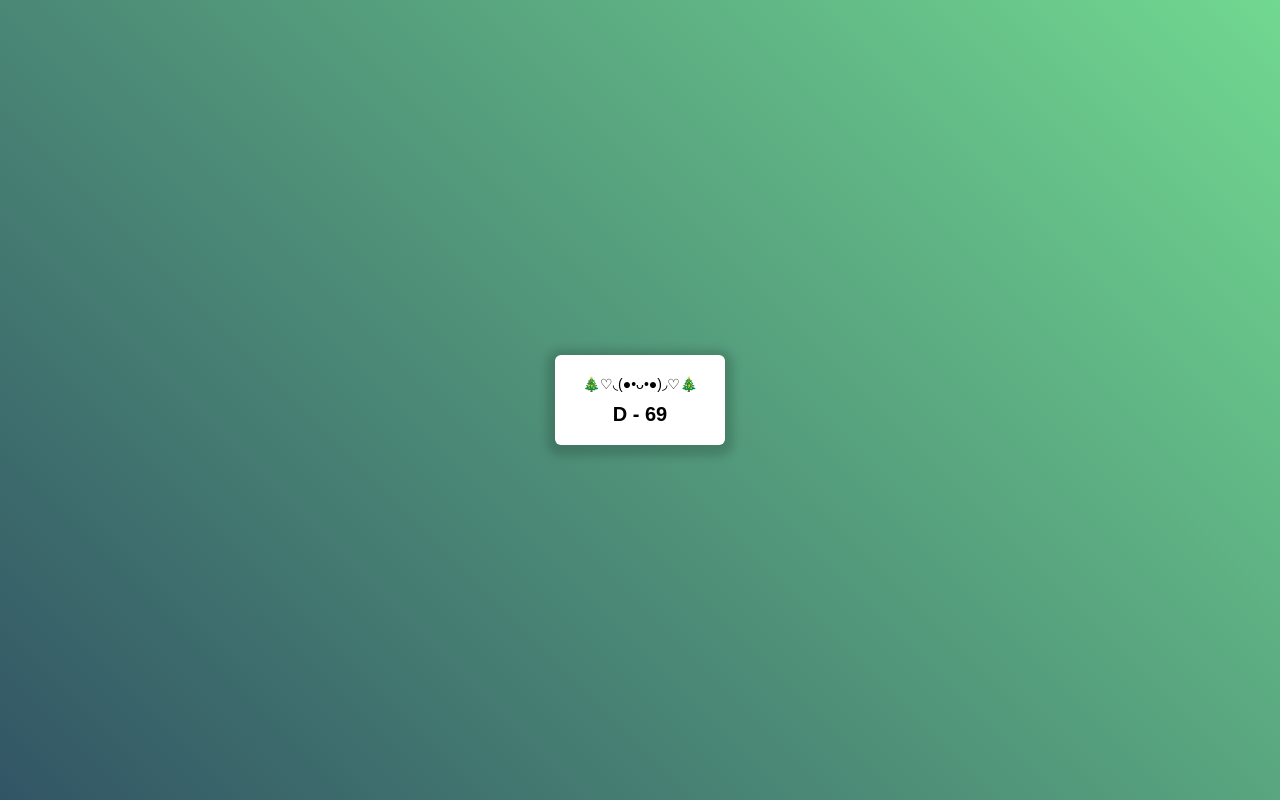
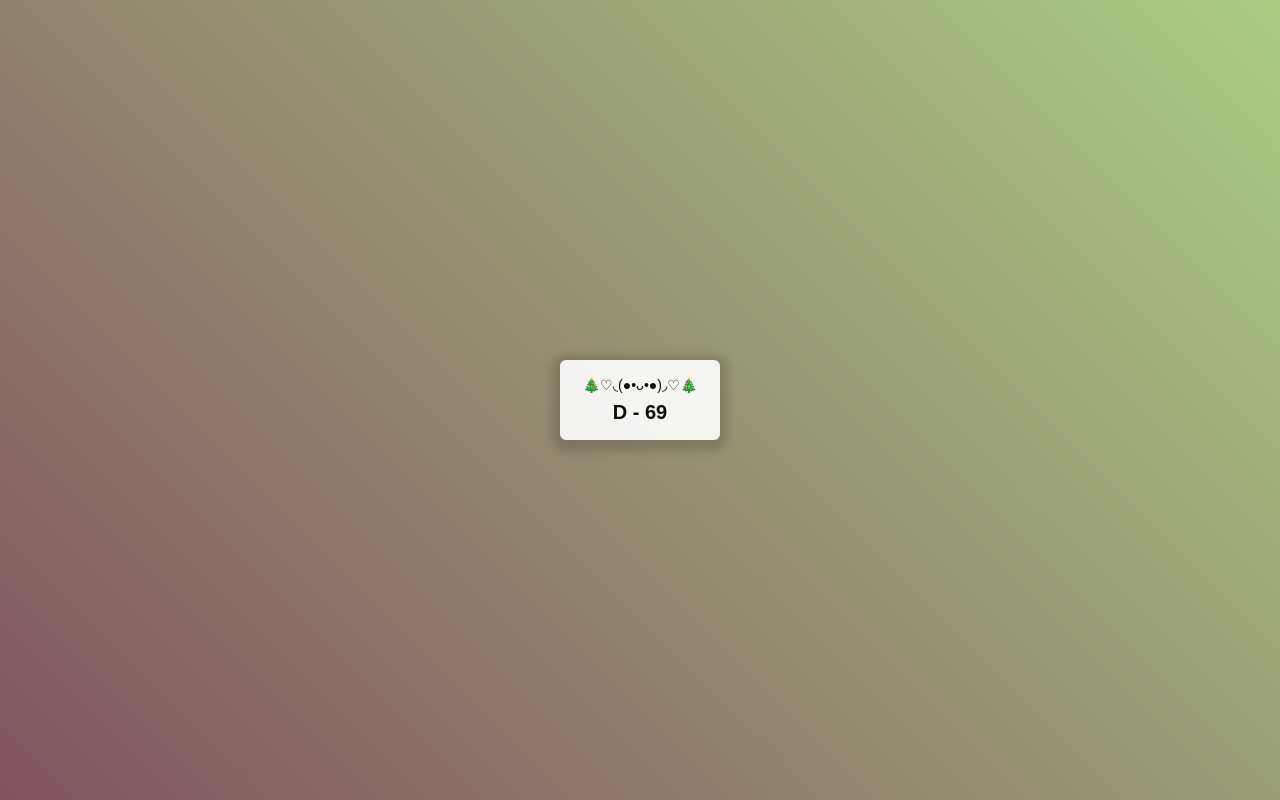
Before and after one commit to pakxe/widget, a React (Create React App) app: page / in a window 1280 px wide. Built offline with nearby package versions, Linux system fonts and the light colour scheme.

Commit message:
feat: 배경 그라데이션 움직이는거

```diff
--- a/src/App.js
+++ b/src/App.js
@@ -2,10 +2,9 @@ import styled from "styled-components";
 import React, { useEffect, useState } from "react";
 import moment from "moment";
 import Flex from "./components/Flex/index";
-import { motion } from "framer-motion";
+import { motion, transform } from "framer-motion";
 
 const Background = styled(motion.div)`
-  background: linear-gradient(45deg, #325565, #71d890);
   display: flex;
   flex-direction: ${(props) => props.direction || "row"};
   justify-content: ${(props) => props.justify || "initial"};
@@ -15,8 +14,9 @@ const Background = styled(motion.div)`
 `;
 
 const Box = styled(motion.div)`
-  width: 170px;
-  height: 90px;
+  opacity: 0.9;
+  width: 160px;
+  height: 80px;
   border-radius: 6px;
   background-color: white;
   box-shadow: 0 3px 10px 8px rgba(0, 0, 0, 0.17);
@@ -30,6 +30,14 @@ const Typo = styled.div`
   font-size: ${(props) => props.size || "14px"}; // 단축 평가 표현식
 `;
 
+const Animation = {
+  start: { background: "linear-gradient(45deg, #325565d6, #71d890d6)" },
+  end: {
+    background:
+      "linear-gradient(45deg, rgb(215 78 78 / 50%), rgb(249 181 103 / 50%))",
+    transition: { duration: 5, repeatType: "reverse", repeat: Infinity },
+  },
+};
 function App() {
   const [days, setDays] = useState();
 
@@ -42,12 +50,20 @@ function App() {
   }, []);
 
   return (
-    <Background justify="center" align="center" direction="column">
+    <Background
+      justify="center"
+      align="center"
+      direction="column"
+      initial="start"
+      animate="end"
+      variants={Animation}
+    >
       <Box
         whileHover={{ scale: [null, 1.3, 1.2] }}
         transition={{ duration: 0.3 }}
+        whileTap={{ scale: 0.9 }}
       >
-        <Typo style={{ marginBottom: "13px" }}>🎄♡◟(●•ᴗ•●)◞♡🎄</Typo>
+        <Typo style={{ marginBottom: "10px" }}>🎄♡◟(●•ᴗ•●)◞♡🎄</Typo>
         <Typo size="20px" style={{ fontWeight: "700" }}>
           D - {days}
         </Typo>
```
